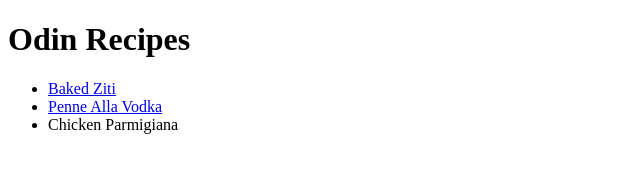
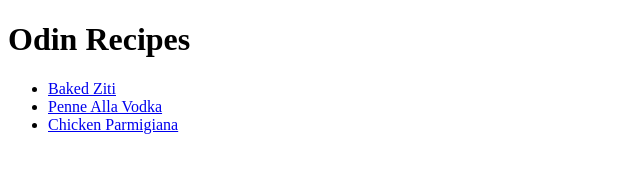
Before and after one commit to Echotiized/odin-recipes, a plain HTML site: page index.html in a window 1280 px wide. Shown: the whole page, without its empty margins (0-640 px from the left). Drawn offline with Linux system fonts and the light colour scheme.

Commit message:
Fixed missing Chicken Parmigiana link on the index.html page.

```diff
--- a/index.html
+++ b/index.html
@@ -10,7 +10,7 @@
     <ul>
         <li><a href="recipes/baked_ziti.html">Baked Ziti</a></li>
         <li><a href="recipes/penne_alla_vodka.html">Penne Alla Vodka</a></li>
-        <li><a href="recipes/chicken_parmigiana.html"></a>Chicken Parmigiana</li>
+        <li><a href="recipes/chicken_parmigiana.html">Chicken Parmigiana</a></li>
     </ul>
 </body>
 </html>
```
